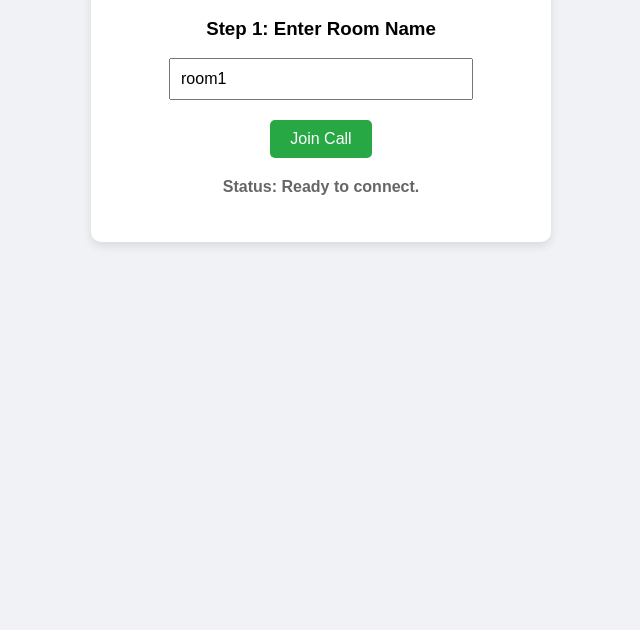
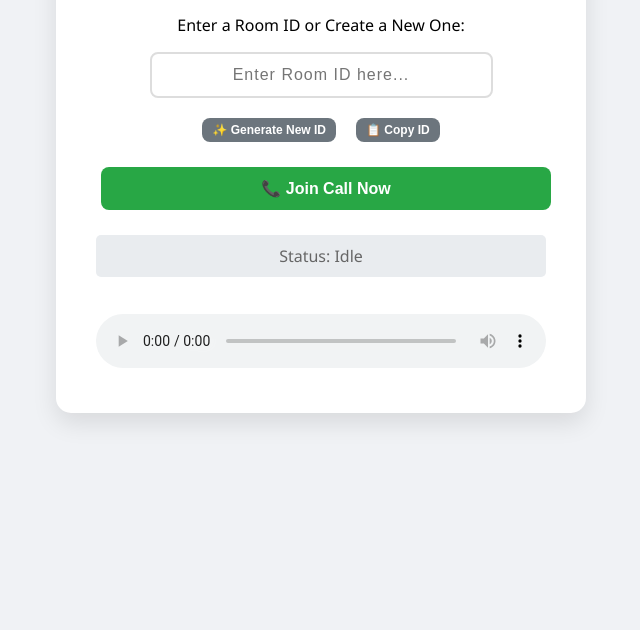
Before and after one commit to Tinku785/Audio-Call, a website: page public/index.html in a window 1280 px wide. Shown: the part 170-800 px from the top of the page, without its empty margins (319-959 px from the left). Drawn offline with nearby package versions, Linux system fonts and the light colour scheme; no server answers.

Commit message:
Refactor audio call UI and improve functionality
Updated styling and structure for the audio call interface, including new button styles and improved layout. Enhanced functionality for room ID generation and audio playback.

```diff
--- a/public/index.html
+++ b/public/index.html
@@ -5,35 +5,76 @@
     <meta name="viewport" content="width=device-width, initial-scale=1.0">
     <title>My VoIP System</title>
     <style>
-        body { font-family: sans-serif; text-align: center; padding: 50px; background-color: #f0f2f5; }
-        .box {
-            background: white; padding: 30px; margin: 20px auto;
-            max-width: 400px; border-radius: 10px;
-            box-shadow: 0 4px 10px rgba(0,0,0,0.1);
+        body { font-family: 'Segoe UI', Tahoma, Geneva, Verdana, sans-serif; text-align: center; background-color: #f0f2f5; margin: 0; padding-top: 50px; }
+
+        .container {
+            background: white;
+            padding: 40px;
+            margin: auto;
+            max-width: 450px;
+            border-radius: 15px;
+            box-shadow: 0 10px 25px rgba(0,0,0,0.1);
         }
-        button {
-            padding: 10px 20px; font-size: 16px; cursor: pointer;
-            background: #28a745; color: white; border: none; border-radius: 5px;
-            margin-top: 10px;
+
+        h1 { color: #333; margin-bottom: 30px; }
+
+        input {
+            padding: 12px; font-size: 16px; width: 70%;
+            border: 2px solid #ddd; border-radius: 8px; margin-bottom: 15px;
+            text-align: center; letter-spacing: 1px;
         }
-        button:hover { background: #218838; }
-        input { padding: 10px; font-size: 16px; width: 70%; margin-bottom: 10px; }
-        #status { color: #666; font-weight: bold; margin-top: 20px; }
+
+        .btn {
+            padding: 12px 25px; font-size: 16px; cursor: pointer;
+            border: none; border-radius: 8px; color: white;
+            font-weight: bold; transition: 0.3s; margin: 5px; width: 100%;
+        }
+
+        .btn-join { background: #28a745; }
+        .btn-join:hover { background: #218838; }
+
+        .btn-create { background: #007bff; }
+        .btn-create:hover { background: #0056b3; }
+
+        .secondary-controls {
+            display: flex; justify-content: center; gap: 10px; margin-bottom: 15px;
+        }
+
+        .small-btn {
+            background: #6c757d; font-size: 12px; padding: 5px 10px; width: auto;
+        }
+
+        #status {
+            margin-top: 20px; color: #666; font-weight: 500;
+            padding: 10px; background: #e9ecef; border-radius: 5px;
+        }
+
+        .live { color: #28a745 !important; border: 1px solid #28a745; background: #e8f5e9 !important;}
+        .error { color: #dc3545 !important; background: #f8d7da !important;}
+        .warning { color: #856404 !important; background: #fff3cd !important; border: 1px solid #ffeeba; }
+
     </style>
 </head>
 <body>
 
-    <h1>🎙️ Real-Time Audio System</h1>
+    <div class="container">
+        <h1>🎙️ Secure Audio Call</h1>
 
-    <div class="box">
-        <h3>Step 1: Enter Room Name</h3>
-        <input type="text" id="roomId" placeholder="e.g. room1" value="room1">
+        <p>Enter a Room ID or Create a New One:</p>
+        <input type="text" id="roomId" placeholder="Enter Room ID here...">
+
+        <div class="secondary-controls">
+            <button class="btn btn-create small-btn" onclick="generateRoom()">✨ Generate New ID</button>
+            <button class="btn small-btn" onclick="copyRoomId()">📋 Copy ID</button>
+        </div>
+
+        <button class="btn btn-join" onclick="joinRoom()">📞 Join Call Now</button>
+
+        <div id="status">Status: Idle</div>
+
         <br>
-        <button onclick="joinRoom()">Join Call</button>
-        <p id="status">Status: Ready to connect.</p>
+        <audio id="remoteAudio" autoplay controls style="width: 100%; margin-top: 15px;"></audio>
     </div>
-
-    <audio id="remoteAudio" autoplay></audio>
 
     <script src="/socket.io/socket.io.js"></script>
 
@@ -42,74 +83,113 @@
         let localStream;
         let peerConnection;
 
-        // STUN Servers: These help us find our public IP address
         const servers = {
             iceServers: [
                 { urls: 'stun:stun.l.google.com:19302' }
             ]
         };
 
-        // --- STEP 1: GET MIC & JOIN ---
+        function generateRoom() {
+            const randomId = Math.random().toString(36).substring(2, 9) + "-" + Math.random().toString(36).substring(2, 5);
+            document.getElementById('roomId').value = randomId;
+            document.getElementById('status').innerText = "Status: New Room ID Generated! Share it.";
+        }
+
+        function copyRoomId() {
+            const roomInput = document.getElementById('roomId');
+            roomInput.select();
+            document.execCommand("copy");
+            alert("Room ID copied! Send this to your friend.");
+        }
+
         async function joinRoom() {
             const roomName = document.getElementById('roomId').value;
-            document.getElementById('status').innerText = "Status: Asking for Mic Access...";
+            if (!roomName) {
+                alert("Please enter or generate a Room ID first!");
+                return;
+            }
+
+            const statusEl = document.getElementById('status');
+            statusEl.innerText = "Status: 🎤 Requesting Microphone...";
 
             try {
-                // Get access to the Microphone
                 localStream = await navigator.mediaDevices.getUserMedia({ audio: true, video: false });
-                document.getElementById('status').innerText = "Status: Mic Active. Joining Room...";
-
-                // Tell the server we are here
+                statusEl.innerText = "Status: ⏳ Joining Server...";
                 socket.emit('join-room', roomName, socket.id);
-
-                // Start listening for other people
                 setupSocketListeners();
-
             } catch (error) {
                 console.error(error);
-                alert("Please allow microphone access!");
+                statusEl.innerText = "Status: ❌ Mic Permission Denied";
+                statusEl.classList.add("error");
             }
         }
 
-        // --- STEP 2: HANDLE SERVER MESSAGES ---
         function setupSocketListeners() {
-            // A. If a new user joins, WE call THEM
             socket.on('user-connected', (userId) => {
-                document.getElementById('status').innerText = "Status: User found! Calling...";
-                createPeerConnection(true); // true = We are the "Caller"
+                document.getElementById('status').innerText = "Status: 👤 User found! Connecting P2P...";
+                createPeerConnection(true);
             });
 
-            // B. If we receive a signal (Handshake data)
             socket.on('signal', async (data) => {
                 if (!peerConnection) {
-                    await createPeerConnection(false); // false = We are the "Receiver"
+                    await createPeerConnection(false);
                 }
                 handleSignal(data.signal);
             });
         }
 
-        // --- STEP 3: THE WEBRTC LOGIC (The Hard Part) ---
         async function createPeerConnection(isInitiator) {
             peerConnection = new RTCPeerConnection(servers);
 
-            // 1. Add our Microphone audio to the connection
             localStream.getTracks().forEach(track => peerConnection.addTrack(track, localStream));
 
-            // 2. Listen for THEIR audio
+            // --- THE FIX: ROBUST AUDIO PLAYBACK LOGIC ---
             peerConnection.ontrack = (event) => {
+                console.log("Stream received!");
                 const remoteAudio = document.getElementById('remoteAudio');
                 remoteAudio.srcObject = event.streams[0];
-                document.getElementById('status').innerText = "Status: 🟢 CONNECTED! Talking...";
+
+                const statusEl = document.getElementById('status');
+
+                // Attempt to play automatically
+                var playPromise = remoteAudio.play();
+
+                if (playPromise !== undefined) {
+                    playPromise.then(_ => {
+                        // Success: Audio is playing
+                        statusEl.innerText = "Status: 🟢 ONLINE - Audio Connected!";
+                        statusEl.className = ""; // Reset classes
+                        statusEl.classList.add("live");
+                    })
+                    .catch(error => {
+                        // Fail: Browser blocked it
+                        console.warn("Auto-play prevented. User interaction needed.");
+                        statusEl.innerText = "Status: ⚠️ Audio Blocked! Click the Red Button below.";
+                        statusEl.className = "";
+                        statusEl.classList.add("warning");
+
+                        // Create the "Click to Fix" button
+                        let btn = document.createElement("button");
+                        btn.innerText = "🔊 CLICK TO HEAR AUDIO";
+                        btn.style.backgroundColor = "#dc3545";
+                        btn.className = "btn";
+                        btn.onclick = () => {
+                            remoteAudio.play();
+                            btn.remove(); // Remove button after clicking
+                            statusEl.innerText = "Status: 🟢 ONLINE - Audio Connected!";
+                            statusEl.className = "live";
+                        };
+                        document.querySelector(".container").appendChild(btn);
+                    });
+                }
             };
 
-            // 3. Handle Network Candidates (Finding a path through the internet)
             peerConnection.onicecandidate = (event) => {
                 if (event.candidate) {
                     sendSignal({ type: 'candidate', candidate: event.candidate });
                 }
             };
 
-            // 4. If we are the Caller, create the "Offer"
             if (isInitiator) {
                 const offer = await peerConnection.createOffer();
                 await peerConnection.setLocalDescription(offer);
@@ -117,7 +197,6 @@
             }
         }
 
-        // --- STEP 4: HANDLE THE HANDSHAKE ---
         async function handleSignal(signal) {
             if (signal.type === 'offer') {
                 await peerConnection.setRemoteDescription(new RTCSessionDescription(signal));
@@ -131,7 +210,6 @@
             }
         }
 
-        // Helper function to send data via the server
         function sendSignal(signal) {
             socket.emit('signal', {
                 roomId: document.getElementById('roomId').value,
```
